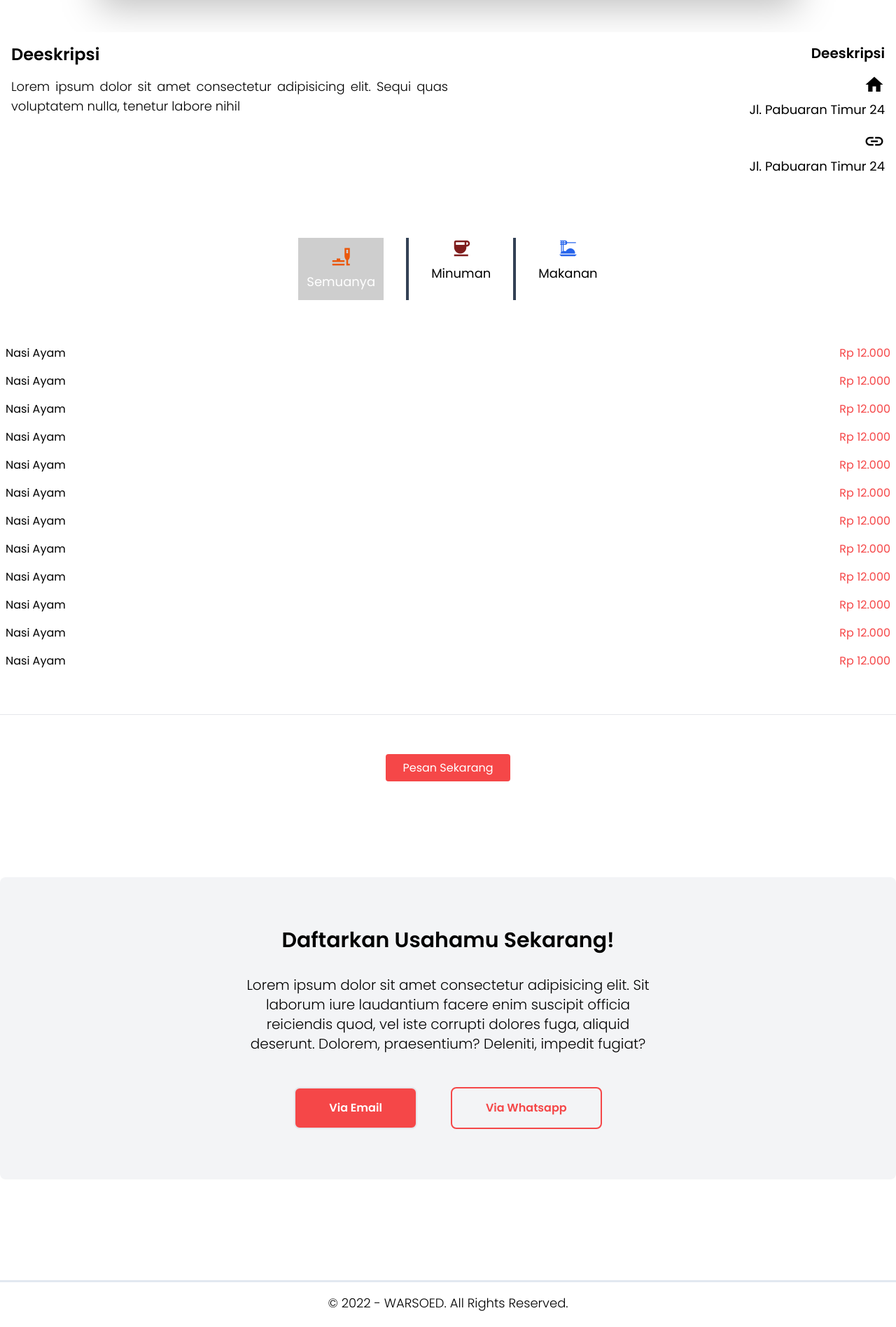
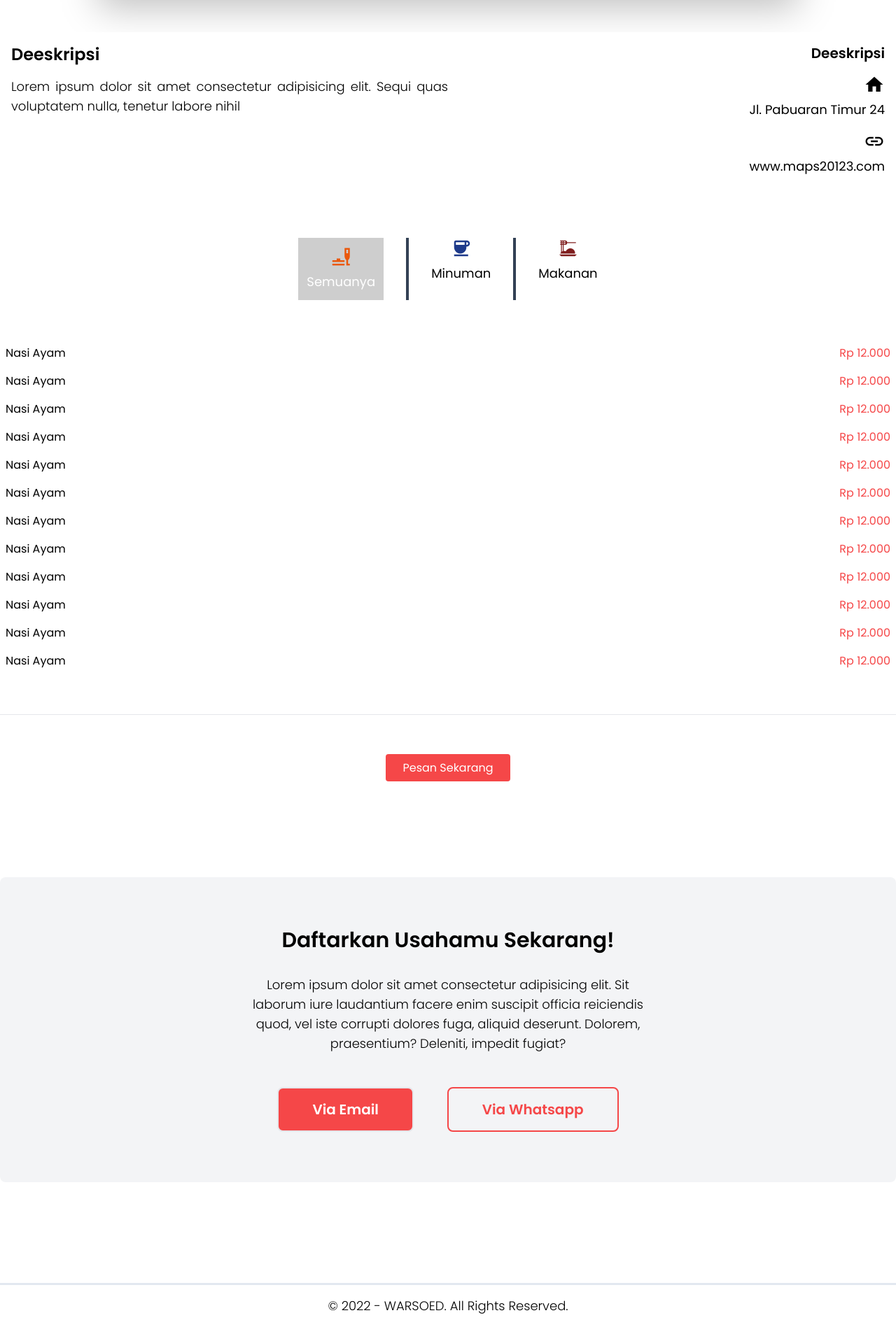
Before and after one commit to Fanddibay/Warsoed, a Flask app: template src/templates/menu-detail.html in a window 1280 px wide. Shown: the part 816-2713 px from the top of the page at 70% size. Before the commit the page ends 2690 px from the top, so only its background shows below. Run offline with Flask 2, Linux system fonts and the light colour scheme; the template is opened without the code that fills it, so the values that code supplies are empty; style sheets or scripts are compiled from the project's sources; some libraries are stand-ins or nearby versions.

Commit message:
samain semua komponen

```diff
--- a/src/dist/output.css
+++ b/src/dist/output.css
@@ -1275,11 +1275,6 @@ label {
   background-color: rgb(255 255 255 / var(--tw-bg-opacity));
 }
 
-.bg-cyan-400{
-  --tw-bg-opacity: 1;
-  background-color: rgb(34 211 238 / var(--tw-bg-opacity));
-}
-
 .bg-gray-100{
   --tw-bg-opacity: 1;
   background-color: rgb(243 244 246 / var(--tw-bg-opacity));
@@ -1704,14 +1699,9 @@ label {
   color: rgb(220 38 38 / var(--tw-text-opacity));
 }
 
-.text-red-800{
+.text-blue-900{
   --tw-text-opacity: 1;
-  color: rgb(153 27 27 / var(--tw-text-opacity));
-}
-
-.text-red-200{
-  --tw-text-opacity: 1;
-  color: rgb(254 202 202 / var(--tw-text-opacity));
+  color: rgb(30 58 138 / var(--tw-text-opacity));
 }
 
 .underline{
--- a/src/js/main.js
+++ b/src/js/main.js
@@ -19,7 +19,7 @@ let swiper = new Swiper(".swiper", {
   breakpoints: {
     300: {
       slidesPerView: 2,
-      spaceBetween: 20,
+      spaceBetween: 30,
     },
     768: {
       slidesPerView: 2,
--- a/src/templates/index.html
+++ b/src/templates/index.html
@@ -202,10 +202,10 @@
         <!-- list menu -->
         <section id="list__menu" class="mx-auto px-12 container">
           <div class="text-start">
-            <h5 class="text-red-500 font-bold md:text-xl mb-4 text-base">Restaurant Kita</h5>
+            <h5 class="text-red-500 font-bold md:text-xl mb-4 text-base">UMKM Kita</h5>
             <h3 class="font-bold capitalize md:text-2xl text-gray-900 text-lg">
-              Menu that always make <br />
-              you fall in love
+              Pilihlah Menu UMKM <br />
+              di Sekitarmu!
             </h3>
           </div>
         </section>
--- a/src/templates/menu-detail.html
+++ b/src/templates/menu-detail.html
@@ -76,7 +76,7 @@
                 <span class="-mt-4 text-xs lg:text-lg"> Jl. Pabuaran Timur 24 </span>
               </p>
               <i class="material-icons md-30 mt-4">link</i>
-              <p class="text-xs text-light lg:text-lg">Jl. Pabuaran Timur 24</p>
+              <p class="text-xs text-light lg:text-lg">www.maps20123.com</p>
             </div>
           </div>
         </div>
@@ -96,14 +96,14 @@
             <li class="border-slate-700 border-2"></li>
             <li class="mx-8">
               <button class="food__link" data-filter=".food__data">
-                <i class="material-icons md-30 text-red-900">coffee</i> <br />
+                <i class="material-icons md-30 text-blue-900">coffee</i> <br />
                 <span class="text-sm md:text-lg">Minuman</span>
               </button>
             </li>
             <li class="border-slate-700 border-2"></li>
             <li class="flex-col ml-8">
               <button class="food__link" data-filter=".drink__data">
-                <i class="material-icons md-30 text-blue-600">dinner_dining</i> <br />
+                <i class="material-icons md-30 text-red-900">dinner_dining</i> <br />
                 <span class="text-sm md:text-lg">Makanan</span>
               </button>
             </li>
@@ -189,8 +189,8 @@
       <!-- request to join -->
       <section class="mt-36 bg-gray-100 rounded-lg mx-auto container">
         <div class="py-18 items-center text-center flex-row md:px-0 px-6">
-          <h1 class="text-2xl md:text-3xl font-bold capitalize">Daftarkan Usahamu Sekarang!</h1>
-          <h5 class="md:text-xl font-light text-center lg:px-88 mt-8">
+          <h1 class="text-xl md:text-3xl font-bold capitalize">Daftarkan Usahamu Sekarang!</h1>
+          <h5 class="md:text-lg font-light text-center lg:px-88 mt-8">
             Lorem ipsum dolor sit amet consectetur adipisicing elit. Sit laborum iure laudantium facere enim suscipit
             officia reiciendis quod, vel iste corrupti dolores fuga, aliquid deserunt. Dolorem, praesentium? Deleniti,
             impedit fugiat?
@@ -198,12 +198,12 @@
           <div class="flex mt-12 justify-center space-x-12 font-bold">
             <a
               href="#"
-              class="md:py-4 md:px-12 py-4 px-6 bg-red-500 text-white rounded-lg hover:text-red-500 hover:border-red-500 border-2 hover:bg-slate-300"
+              class="md:py-4 md:px-12 py-4 px-6 bg-red-500 text-white rounded-lg hover:text-red-500 hover:border-red-500 border-2 hover:bg-slate-300 text-sm md:text-xl"
               >Via Email</a
             >
             <a
               href="#"
-              class="md:py-4 md:px-12 py-4 px-6 border-2 border-red-500 text-red-500 rounded-lg hover:bg-red-500 hover:text-white"
+              class="md:py-4 md:px-12 py-4 px-6 border-2 border-red-500 text-red-500 rounded-lg hover:bg-red-500 hover:text-white text-sm md:text-xl"
               >Via Whatsapp</a
             >
           </div>
@@ -212,10 +212,11 @@
       <!-- end request to join -->
     </main>
 
+    <!-- footer -->
     <footer class="mt-36 mx-auto container text-center md:border-t-[3px] border-t-2 border-slate-200">
-      <h5 class="font-light text-lg capitalize py-4">© 2022 - WARSOED. All rights reserved.</h5>
+      <h5 class="font-light text-sm md:text-lg capitalize py-4">© 2022 - WARSOED. All rights reserved.</h5>
     </footer>
-
+    <!-- end footer -->
     <!-- scriot -->
     <!-- jqeury -->
     <script
```
Also changed, not shown: src/templates/detail.html (+8 -10 lines).
